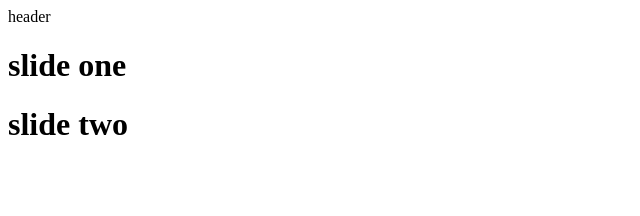
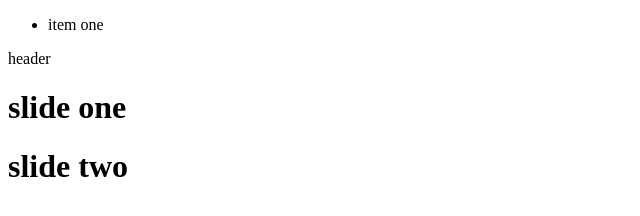
Before and after one commit to Final2023/Git, a plain HTML site: page index.html in a window 1280 px wide. Shown: the whole page, without its empty margins (0-640 px from the left). Drawn offline with Linux system fonts and the light colour scheme.

Commit message:
navigation created

```diff
--- a/index.html
+++ b/index.html
@@ -6,6 +6,11 @@
     <title>Document</title>
 </head>
 <body>
+    <div class="navigation">
+        <ul>
+            <li>item one</li>
+        </ul>
+    </div>
     <header>
         header
     </header>
```
